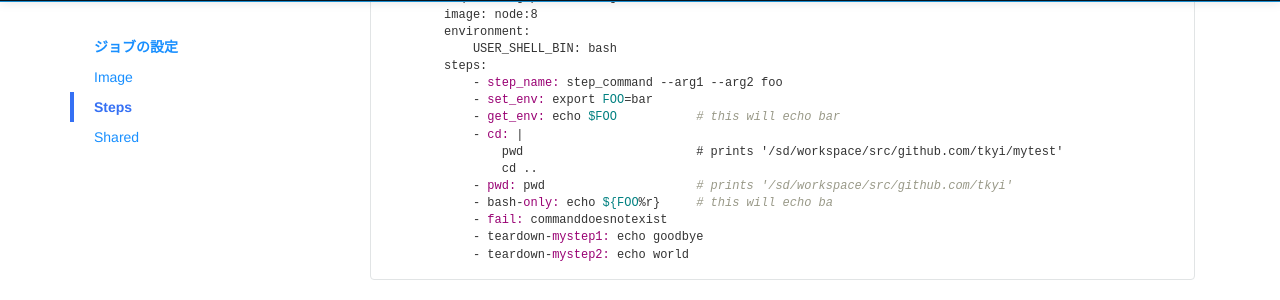
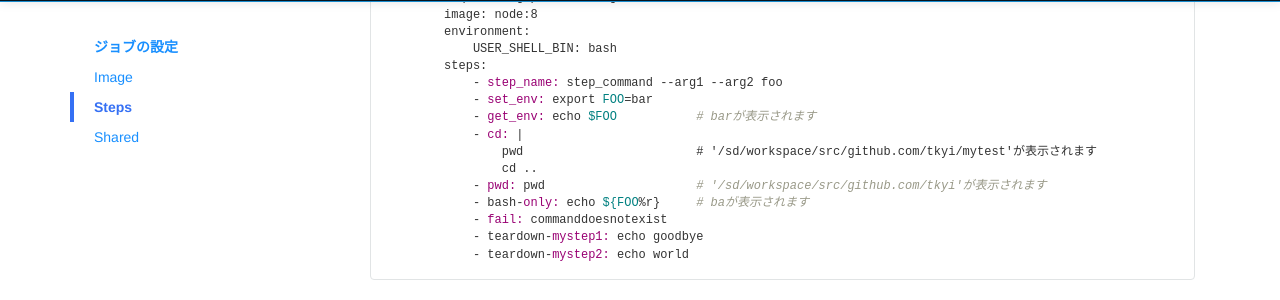
Before and after one commit to screwdriver-cd/guide, a Jekyll site: the page built from docs/ja/user-guide/configuration/jobconfiguration.md, in a window 1280 px wide and 900 px high, scrolled down 993 px. Shown: the part 150-450 px from the top of the window. Built offline with Jekyll 4.4.1, drawn with Linux system fonts in a browser that asks for light colours.

Commit message:
translate comments in sample codes

```diff
--- a/docs/ja/user-guide/configuration/jobconfiguration.md
+++ b/docs/ja/user-guide/configuration/jobconfiguration.md
@@ -69,12 +69,12 @@ jobs:
         steps:
             - step_name: step_command --arg1 --arg2 foo
             - set_env: export FOO=bar
-            - get_env: echo $FOO           # this will echo bar
+            - get_env: echo $FOO           # barが表示されます
             - cd: |
-                pwd                        # prints '/sd/workspace/src/github.com/tkyi/mytest'
+                pwd                        # '/sd/workspace/src/github.com/tkyi/mytest'が表示されます
                 cd ..
-            - pwd: pwd                     # prints '/sd/workspace/src/github.com/tkyi'
-            - bash-only: echo ${FOO%r}     # this will echo ba
+            - pwd: pwd                     # '/sd/workspace/src/github.com/tkyi'が表示されます
+            - bash-only: echo ${FOO%r}     # baが表示されます
             - fail: commanddoesnotexist
             - teardown-mystep1: echo goodbye
             - teardown-mystep2: echo world
```
Also changed, not shown: docs/ja/user-guide/configuration/environment.md (+3 -3 lines), docs/ja/user-guide/configuration/secrets.md (+1 -1 lines), docs/ja/user-guide/configuration/workflow.md (+2 -2 lines).
